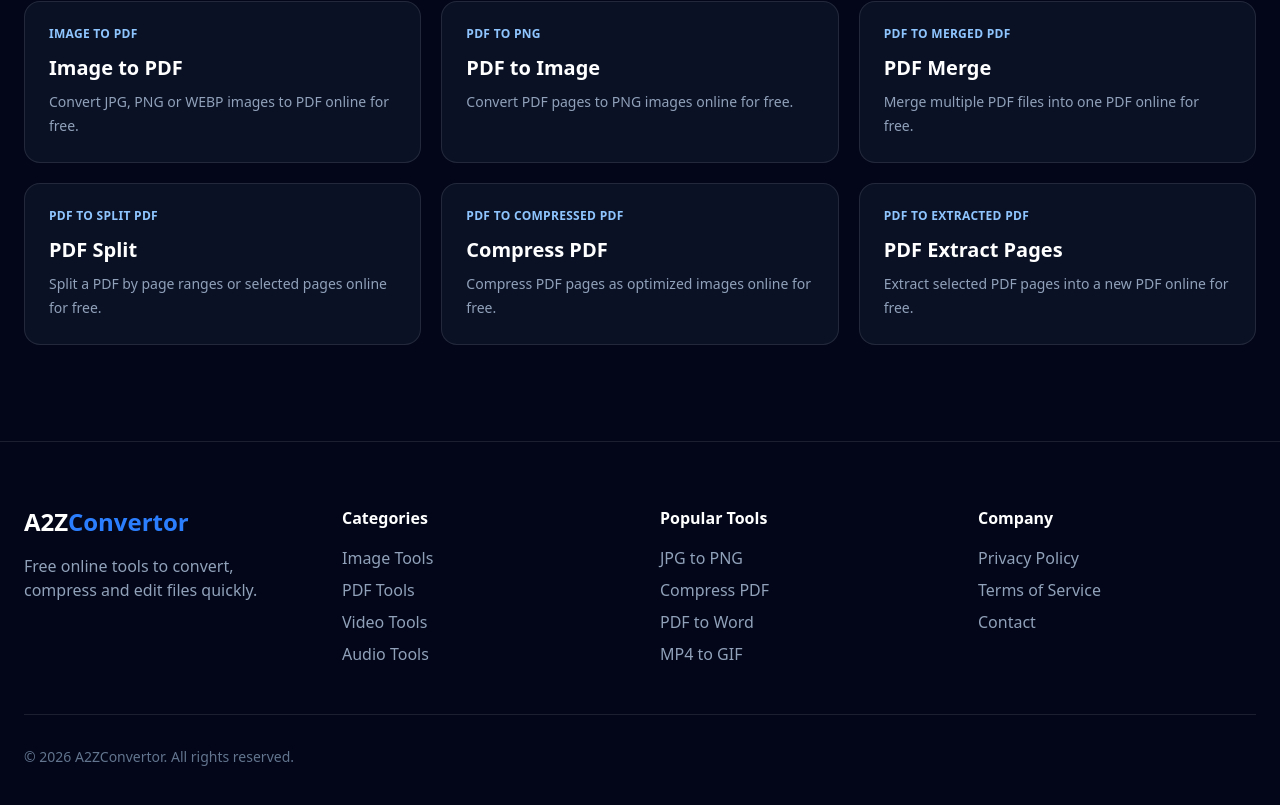
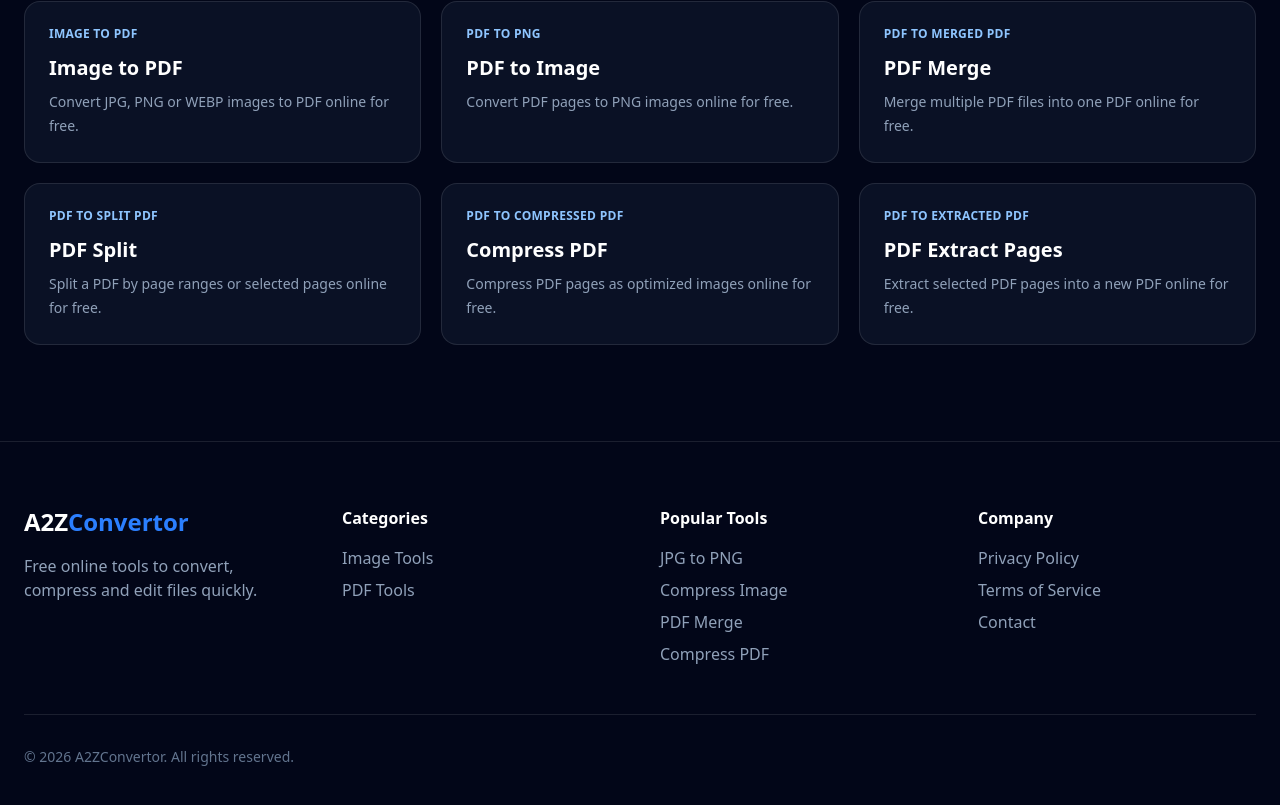
Before and after one commit to gigsbay/a2zconvertor, a Next.js app: page / in a window 1280 px wide. Shown: the part 2924-3729 px from the top of the page. Built offline with nearby package versions, Linux system fonts and the light colour scheme.

Commit message:
Fix stale footer launch links

```diff
--- a/components/layout/Footer.tsx
+++ b/components/layout/Footer.tsx
@@ -1,4 +1,17 @@
 import Link from "next/link";
+import { categories } from "@/data/categories";
+import { tools } from "@/data/tools";
+
+const popularFooterSlugs = [
+  "jpg-to-png",
+  "compress-image",
+  "pdf-merge",
+  "compress-pdf",
+];
+
+const popularFooterTools = popularFooterSlugs
+  .map((slug) => tools.find((tool) => tool.slug === slug))
+  .filter((tool): tool is (typeof tools)[number] => Boolean(tool));
 
 export default function Footer() {
   return (
@@ -17,20 +30,29 @@
         <div>
           <h4 className="mb-4 font-bold">Categories</h4>
           <ul className="space-y-2 text-slate-400">
-            <li>Image Tools</li>
-            <li>PDF Tools</li>
-            <li>Video Tools</li>
-            <li>Audio Tools</li>
+            {categories.map((category) => (
+              <li key={category.name}>
+                <Link href="/tools" className="transition hover:text-white">
+                  {category.name}
+                </Link>
+              </li>
+            ))}
           </ul>
         </div>
 
         <div>
           <h4 className="mb-4 font-bold">Popular Tools</h4>
           <ul className="space-y-2 text-slate-400">
-            <li>JPG to PNG</li>
-            <li>Compress PDF</li>
-            <li>PDF to Word</li>
-            <li>MP4 to GIF</li>
+            {popularFooterTools.map((tool) => (
+              <li key={tool.slug}>
+                <Link
+                  href={`/convert/${tool.slug}`}
+                  className="transition hover:text-white"
+                >
+                  {tool.name}
+                </Link>
+              </li>
+            ))}
           </ul>
         </div>
 
```
